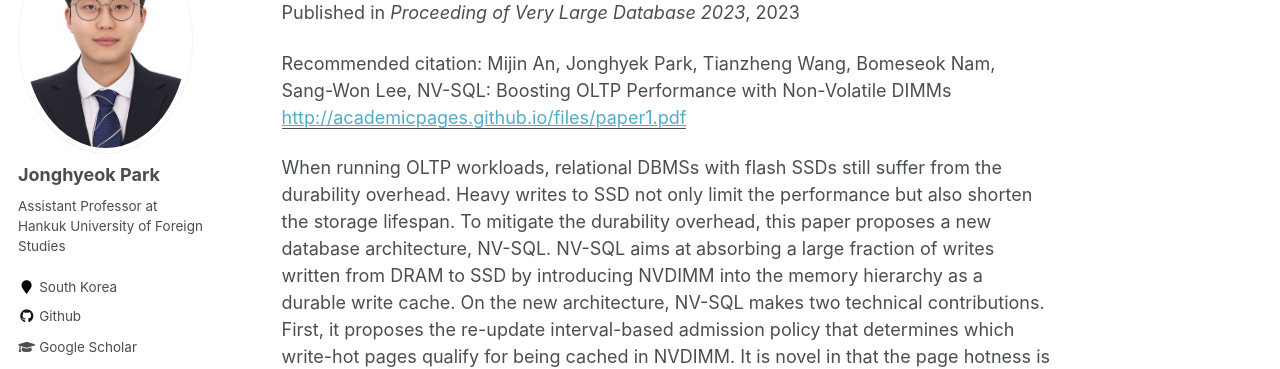
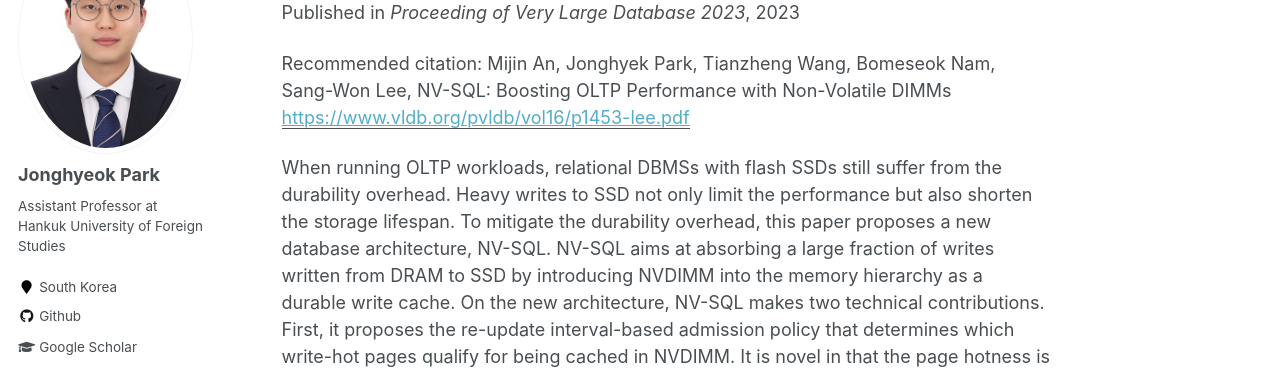
Before and after one commit to JonghyeokPark/JonghyeokPark.github.io, a Jekyll site: the page built from _publications/0-nvsql-vldb23.md, in a window 1280 px wide and 900 px high. Shown: the part 193-562 px from the top of the window. Built offline with Jekyll 4.4.1, drawn with Linux system fonts in a browser that asks for light colours; some web fonts are replaced; part of the change alters nothing that is shown.

Commit message:
add nv-sql link

```diff
--- a/_publications/0-nvsql-vldb23.md
+++ b/_publications/0-nvsql-vldb23.md
@@ -13,7 +13,7 @@ Additionally, by placing write-intensive redo buffer and DWB in NVDIMM, NV-SQL e
 Our NV-SQL prototype running with a real NVDIMM device outperforms the same-priced vanilla MySQL with larger DRAM by several folds in terms of transaction throughput for write-intensive OLTP benchmarks. This confirms that NV-SQL is a cost-performance efficient solution to the durability problem.'
 date: 2023-03-01
 venue: 'Proceeding of Very Large Database 2023'
-paperurl: 'http://academicpages.github.io/files/paper1.pdf'
+paperurl: 'https://www.vldb.org/pvldb/vol16/p1453-lee.pdf'
 citation: 'Mijin An, Jonghyek Park, Tianzheng Wang, Bomeseok Nam, Sang-Won Lee, NV-SQL: Boosting OLTP Performance with Non-Volatile DIMMs'
 ---
 When running OLTP workloads, relational DBMSs with flash SSDs still suffer from the durability overhead. Heavy writes to SSD not only limit the performance but also shorten the storage lifespan.
```
